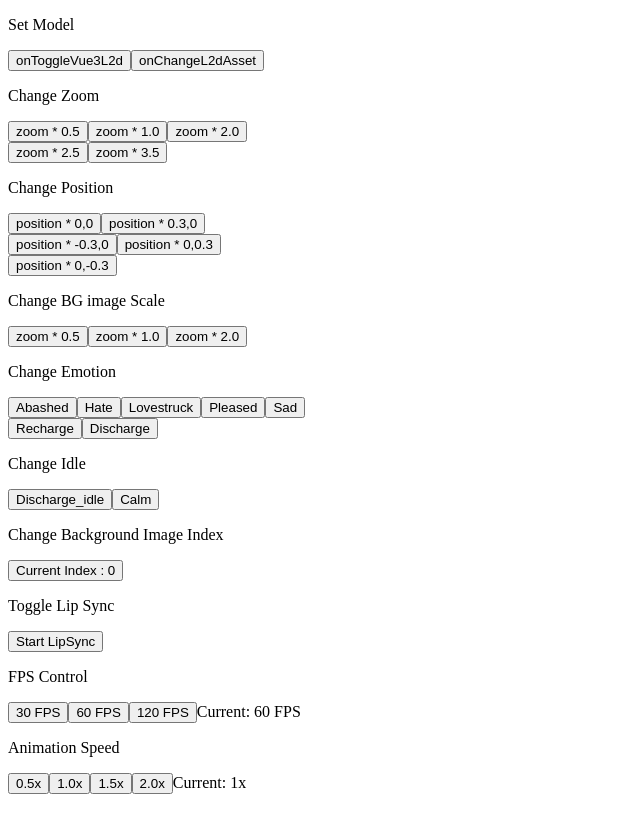
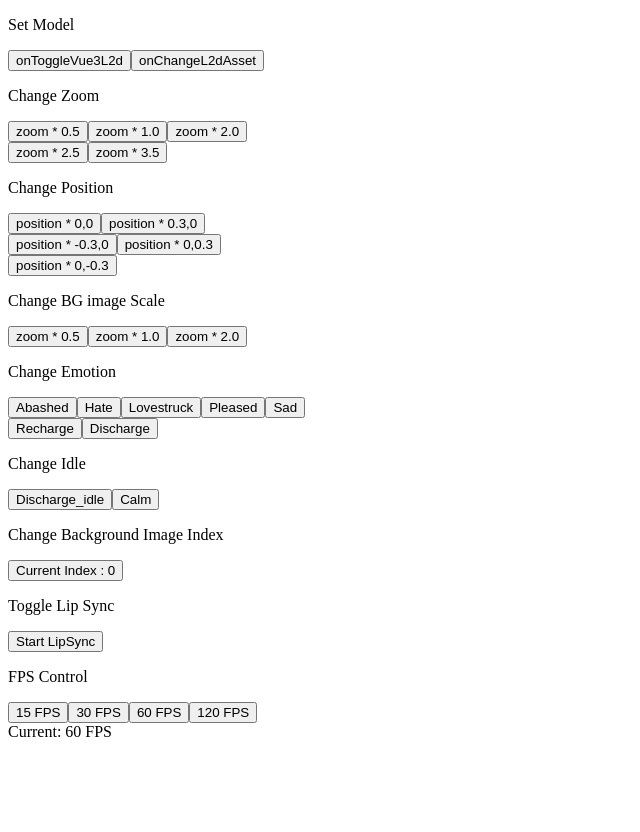
Before and after one commit to supergenedev/vue3-live2d, a Vue app: page / in a window 1280 px wide. Shown: the top 832 px of the page, without its empty margins (0-640 px from the left). Built offline with nearby package versions, Linux system fonts and the light colour scheme.

Commit message:
애니메이션 속도 조절 코드 제거

```diff
--- a/src/App.vue
+++ b/src/App.vue
@@ -54,18 +54,11 @@
     </div>
     <div>
       <p>FPS Control</p>
+      <button @click="onChangeFPS(15)">15 FPS</button>
       <button @click="onChangeFPS(30)">30 FPS</button>
       <button @click="onChangeFPS(60)">60 FPS</button>
       <button @click="onChangeFPS(120)">120 FPS</button>
       <span>Current: {{ targetFPS }} FPS</span>
-    </div>
-    <div>
-      <p>Animation Speed</p>
-      <button @click="onChangeAnimationSpeed(0.5)">0.5x</button>
-      <button @click="onChangeAnimationSpeed(1.0)">1.0x</button>
-      <button @click="onChangeAnimationSpeed(1.5)">1.5x</button>
-      <button @click="onChangeAnimationSpeed(2.0)">2.0x</button>
-      <span>Current: {{ animationSpeed }}x</span>
     </div>
     <div style="height: 20px" />
     <VueLive2d
@@ -83,7 +76,6 @@
       :draggable="false"
       :lip-sync="lipSync"
       :target-f-p-s="targetFPS"
-      :animation-speed="animationSpeed"
     />
     <div style="height: 500px" />
   </div>
@@ -169,10 +161,6 @@ function onChangeFPS(fps: number) {
   targetFPS.value = fps;
 }
 
-const animationSpeed = ref(1.0);
-function onChangeAnimationSpeed(speed: number) {
-  animationSpeed.value = speed;
-}
 </script>
 
 <style scoped>
--- a/src/components/VueLive2d.vue
+++ b/src/components/VueLive2d.vue
@@ -18,7 +18,6 @@ import {
   setMotionGroupIdle,
   toggleLipSync,
   setTargetFPS,
-  setAnimationSpeed,
 } from '../l2d/useL2d/main';
 import { IdleEmotion } from 'src/l2d/useL2d/lapplive2dmanager';
 
@@ -35,7 +34,6 @@ export interface VueLive2dProps {
   draggable?: boolean;
   lipSync?: boolean;
   targetFPS?: number;
-  animationSpeed?: number;
 }
 const props = withDefaults(defineProps<VueLive2dProps>(), {
   modelDir: '',
@@ -48,8 +46,7 @@ const props = withDefaults(defineProps<VueLive2dProps>(), {
   offDefaultMove: false,
   draggable: true,
   lipSync: false,
-  targetFPS: 60,
-  animationSpeed: 1.0,
+  targetFPS: 30,
 });
 
 const backgroundImage = computed(() => {
@@ -100,10 +97,6 @@ watch([() => props.targetFPS], ([fps]) => {
   setTargetFPS(fps);
 });
 
-watch([() => props.animationSpeed], ([speed]) => {
-  setAnimationSpeed(speed);
-});
-
 onBeforeUnmount(() => {
   releaseL2d();
 });
--- a/src/l2d/useL2d/lapppal.ts
+++ b/src/l2d/useL2d/lapppal.ts
@@ -11,23 +11,6 @@
  * ファイル読み込みや時刻取得等のプラットフォームに依存する関数をまとめる。
  */
 export class LAppPal {
-  private static s_animationSpeedMultiplier: number = 1.0; // 애니메이션 속도 배율
-
-  /**
-   * 애니메이션 속도 배율을 설정합니다.
-   * @param multiplier 속도 배율 (0.1 ~ 5.0)
-   */
-  public static setAnimationSpeedMultiplier(multiplier: number): void {
-    this.s_animationSpeedMultiplier = Math.max(0.1, Math.min(5.0, multiplier));
-  }
-
-  /**
-   * 현재 애니메이션 속도 배율을 반환합니다.
-   */
-  public static getAnimationSpeedMultiplier(): number {
-    return this.s_animationSpeedMultiplier;
-  }
-
   /**
    * ファイルをバイトデータとして読みこむ
    *
@@ -52,7 +35,7 @@ export class LAppPal {
    * @return デルタ時間[ms]
    */
   public static getDeltaTime(): number {
-    return this.s_deltaTime * this.s_animationSpeedMultiplier;
+    return this.s_deltaTime;
   }
 
   public static updateTime(): void {
--- a/src/l2d/useL2d/main.ts
+++ b/src/l2d/useL2d/main.ts
@@ -9,7 +9,6 @@ import { LAppDelegate } from './lappdelegate';
 import * as LAppDefine from './lappdefine';
 import { LAppGlManager } from './lappglmanager';
 import { Emotion, IdleEmotion, LAppLive2DManager } from './lapplive2dmanager';
-import { LAppPal } from './lapppal';
 
 let isLoad = document.readyState === 'complete';
 const initL2dResolver: (() => {})[] = [];
@@ -88,11 +87,3 @@ export function setTargetFPS(fps: number) {
 export function getTargetFPS(): number {
   return LAppDelegate.getInstance().getTargetFPS();
 }
-
-export function setAnimationSpeed(multiplier: number) {
-  LAppPal.setAnimationSpeedMultiplier(multiplier);
-}
-
-export function getAnimationSpeed(): number {
-  return LAppPal.getAnimationSpeedMultiplier();
-}
```
